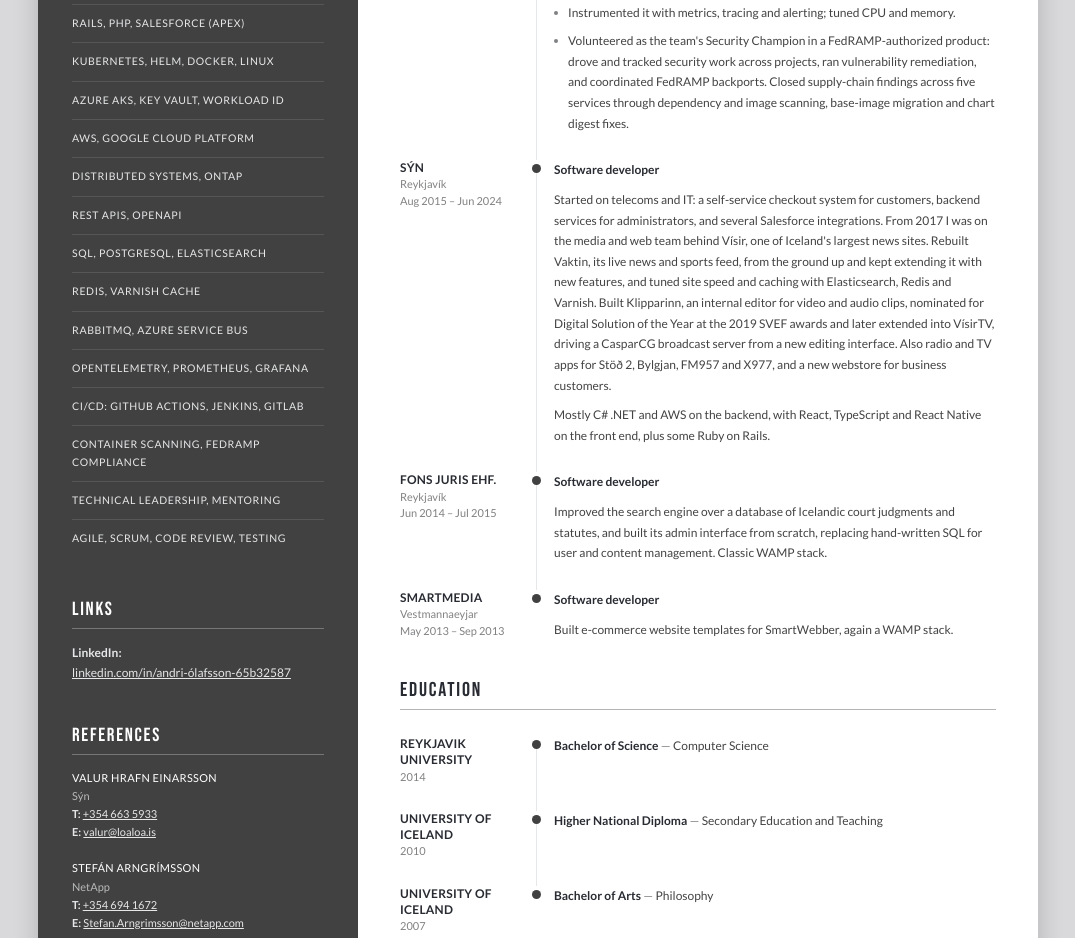
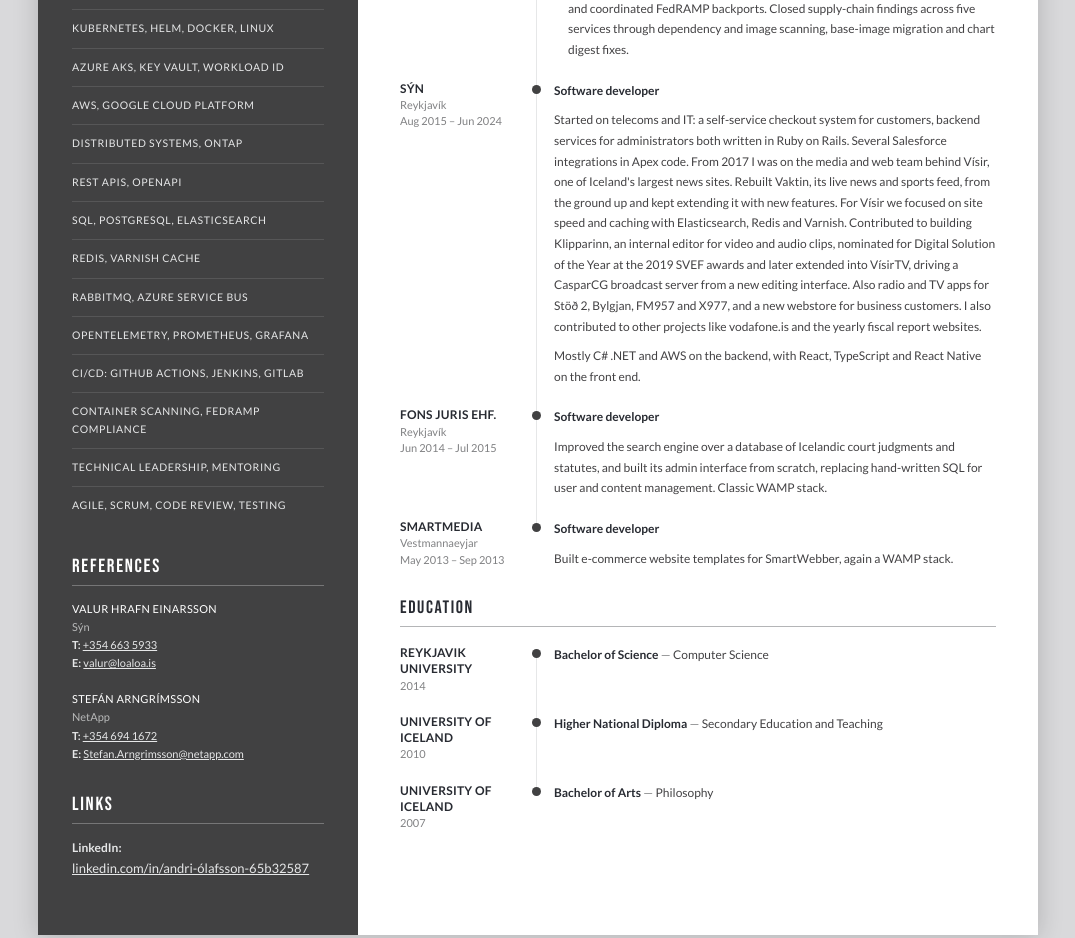
Before and after one commit to andrio12/andri-cv, a plain HTML site: page index.html in a window 1280 px wide. Shown: the part 590-1528 px from the top of the page, without its empty margins (102-1177 px from the left). Drawn offline with Linux system fonts and the light colour scheme.

Commit message:
Added more content to syn block, styled to fit pdf

```diff
--- a/index.html
+++ b/index.html
@@ -49,7 +49,7 @@
   .sidebar {
     background: var(--sidebar);
     color: var(--on-dark);
-    padding: 48px 34px 56px;
+    padding: 25px 34px 56px;
   }
 
   .sidebar h2,
@@ -68,7 +68,7 @@
     border-bottom: 1px solid rgba(255,255,255,.28);
   }
 
-  .sidebar section + section { margin-top: 42px; }
+  .sidebar section + section { margin-top: 32px; }
 
   .about { margin: 0; font-size: 12.5px; line-height: 1.7; }
 
@@ -88,20 +88,19 @@
 
   .links a {
     color: var(--on-dark);
-    font-size: 12px;
     overflow-wrap: anywhere;
   }
 
   /* ---------- main column ---------- */
 
-  .main { padding: 44px 42px 56px; }
+  .main { padding: 25px 42px 56px; }
 
   .masthead {
     display: flex;
     justify-content: space-between;
     align-items: flex-start;
     gap: 32px;
-    margin-bottom: 46px;
+    margin-bottom: 30px;
   }
 
   .name {
@@ -151,21 +150,21 @@
   .contact svg { width: 12px; height: 12px; fill: #fff; }
 
   .main h2 {
-    font-size: 20px;
+    font-size: 18px;
     color: var(--ink);
     text-transform: uppercase;
     border-bottom: 1px solid var(--rule-dark);
-    margin-bottom: 26px;
+    margin-bottom: 18px;
   }
 
-  .main section + section { margin-top: 40px; }
+  .main section + section { margin-top: 30px; }
 
   /* ---------- timeline entries ---------- */
 
   .entry {
     display: grid;
     grid-template-columns: 132px 22px 1fr;
-    padding-bottom: 26px;
+    padding-bottom: 20px;
   }
 
   .entry:last-child { padding-bottom: 0; }
@@ -373,12 +372,6 @@
       </ul>
     </section>
 
-    <section class="links">
-      <h2>Links</h2>
-      <b>LinkedIn:</b>
-      <a href="https://www.linkedin.com/in/andri-ólafsson-65b32587/">linkedin.com/in/andri-ólafsson-65b32587</a>
-    </section>
-
     <section>
       <h2>References</h2>
       <div class="refs">
@@ -395,6 +388,14 @@
           <p><b>E:</b> <a href="mailto:Stefan.Arngrimsson@netapp.com">Stefan.Arngrimsson@netapp.com</a></p>
         </div>
       </div>
+    </section>
+
+    <section class="links">
+      <h2>Links</h2>
+      <b>LinkedIn:</b>
+      <a href="https://www.linkedin.com/in/andri-ólafsson-65b32587/">
+        linkedin.com/in/andri-ólafsson-65b32587
+      </a>
     </section>
 
   </aside>
@@ -454,9 +455,6 @@
               high-availability node routing.
             </li>
             <li>
-                    Instrumented it with metrics, tracing and alerting; tuned CPU and memory.
-            </li>
-            <li>
               Volunteered as the team's Security Champion in a FedRAMP-authorized product:
               drove and tracked security work across projects, ran vulnerability remediation,
               and coordinated FedRAMP backports. Closed supply-chain findings across five
@@ -478,18 +476,19 @@
           <p class="title">Software developer</p>
           <p>
             Started on telecoms and IT: a self-service checkout system for customers, backend
-            services for administrators, and several Salesforce integrations. From 2017 I was on
-            the media and web team behind Vísir, one of Iceland's largest news sites. Rebuilt
+            services for administrators both written in Ruby on Rails. Several Salesforce integrations in Apex code.
+            From 2017 I was on the media and web team behind Vísir, one of Iceland's largest news sites. Rebuilt
             Vaktin, its live news and sports feed, from the ground up and kept extending it with
-            new features, and tuned site speed and caching with Elasticsearch, Redis and Varnish.
-            Built Klipparinn, an internal editor for video and audio clips, nominated for Digital
+            new features. For Vísir we focused on site speed and caching with Elasticsearch, Redis and Varnish.
+            Contributed to building Klipparinn, an internal editor for video and audio clips, nominated for Digital
             Solution of the Year at the 2019 SVEF awards and later extended into VísirTV, driving
             a CasparCG broadcast server from a new editing interface. Also radio and TV apps for
             Stöð 2, Bylgjan, FM957 and X977, and a new webstore for business customers.
+            I also contributed to other projects like vodafone.is and the yearly fiscal report websites.
           </p>
           <p>
             Mostly C#&nbsp;.NET and AWS on the backend, with React, TypeScript and React Native
-            on the front end, plus some Ruby on Rails.
+            on the front end.
           </p>
         </div>
       </article>
@@ -528,7 +527,7 @@
 
     </section>
 
-    <section>
+    <section class="education">
       <h2>Education</h2>
 
       <article class="entry">
```
Also changed, not shown: qr-linkedin.png (added).
